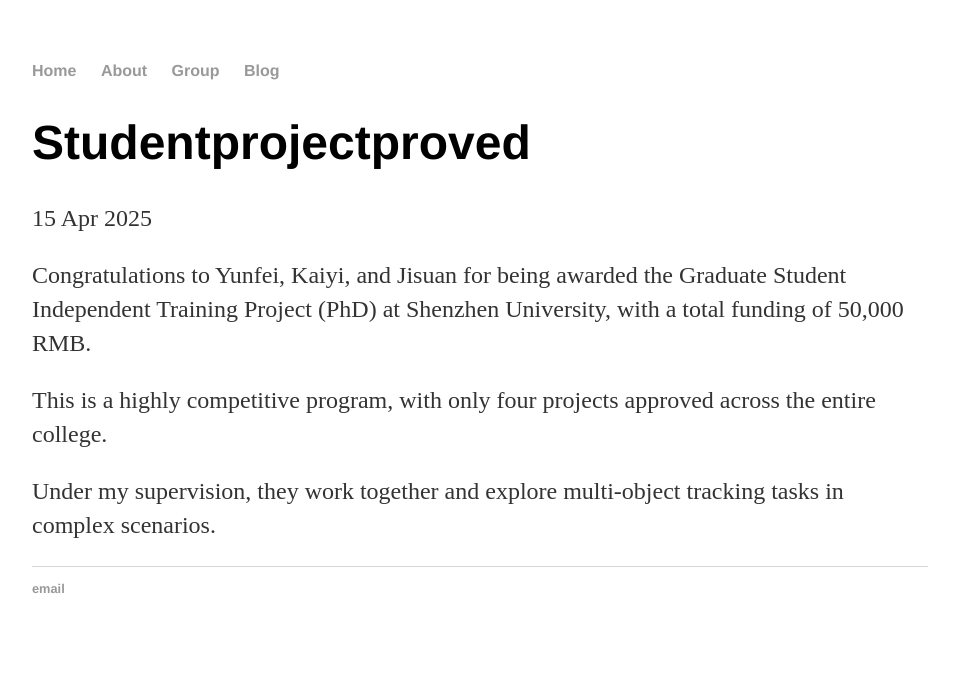
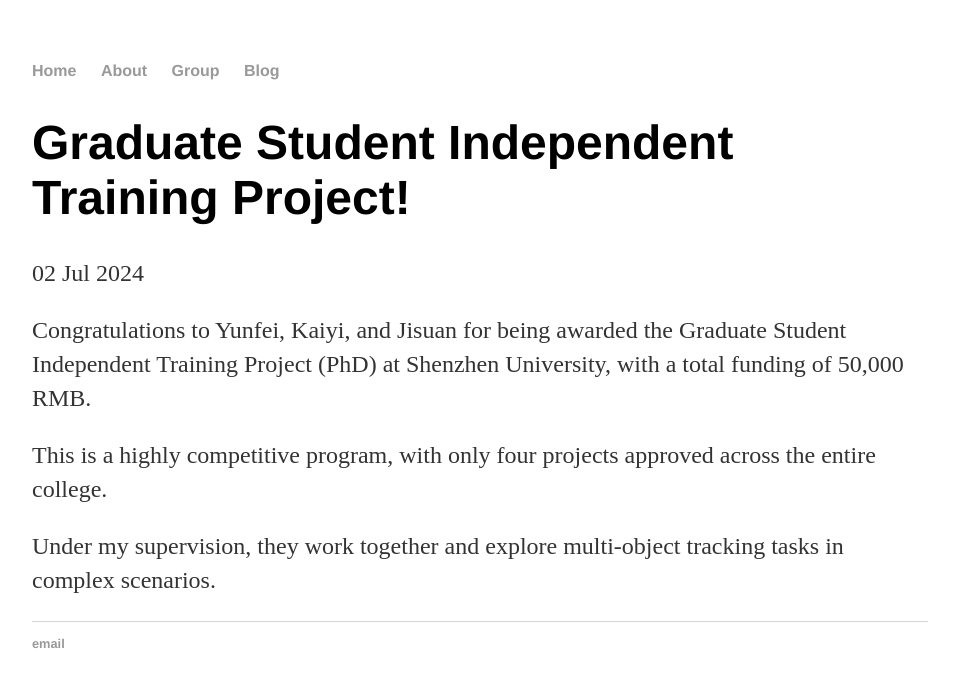
Before and after one commit to zqyq/zqyq.github.io, a Jekyll site: the page built from _posts/2025-04-15-StudentProjectProved.md, in a window 1280 px wide. Shown: the top 687 px of the page, without its empty margins (160-1119 px from the left). Built offline with Jekyll 4.4.1, drawn with Linux system fonts in a browser that asks for light colours; our own code applies the rules of GitHub Pages for plain Markdown files.

Commit message:
Update 2025-04-15-StudentProjectProved.md

```diff
--- a/_posts/2025-04-15-StudentProjectProved.md
+++ b/_posts/2025-04-15-StudentProjectProved.md
@@ -1,3 +1,9 @@
+---
+layout: post
+title: "Graduate Student Independent Training Project!"
+date: 2024-07-02
+---
+
 Congratulations to Yunfei, Kaiyi, and Jisuan for being awarded the Graduate Student Independent Training Project (PhD) at Shenzhen University, with a total funding of 50,000 RMB.
 
 This is a highly competitive program, with only four projects approved across the entire college.
```
